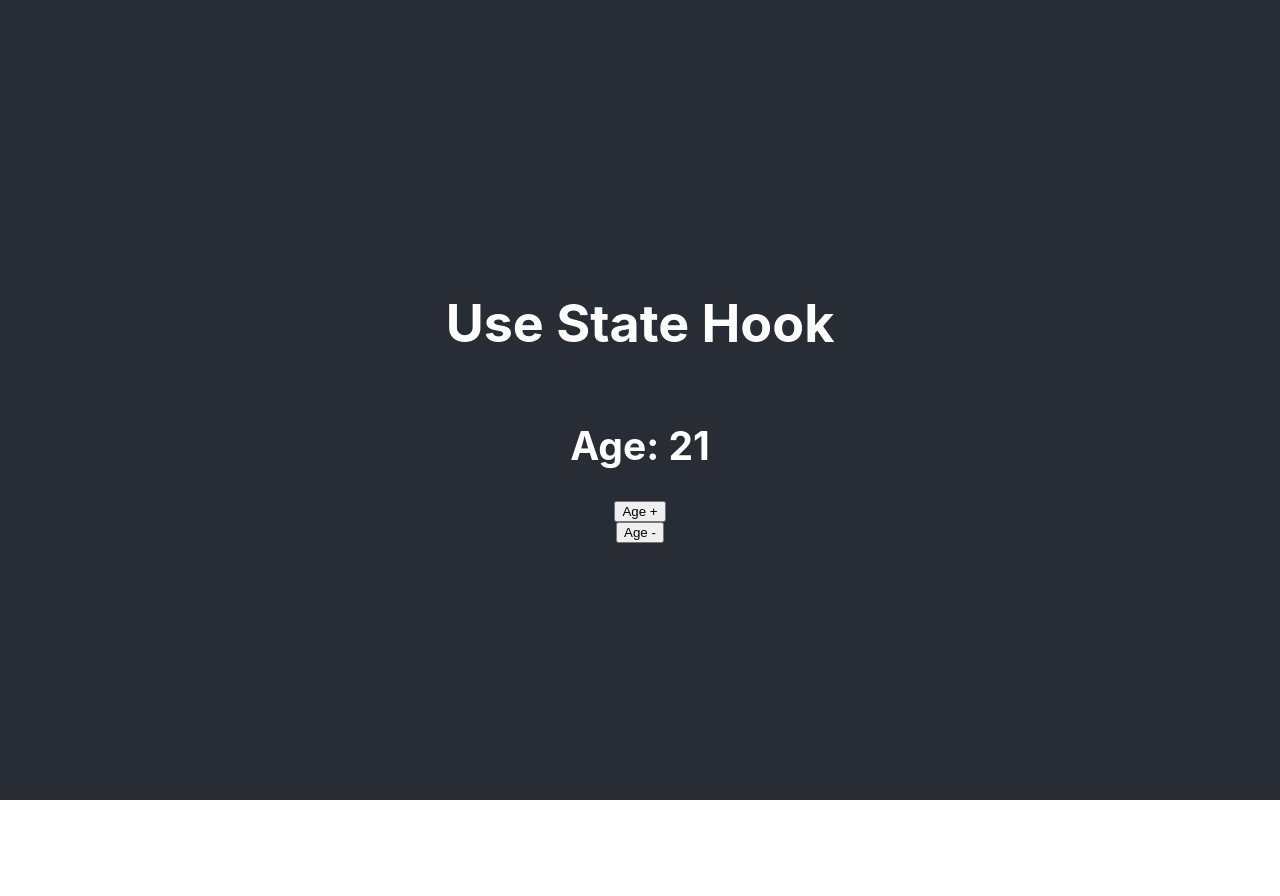
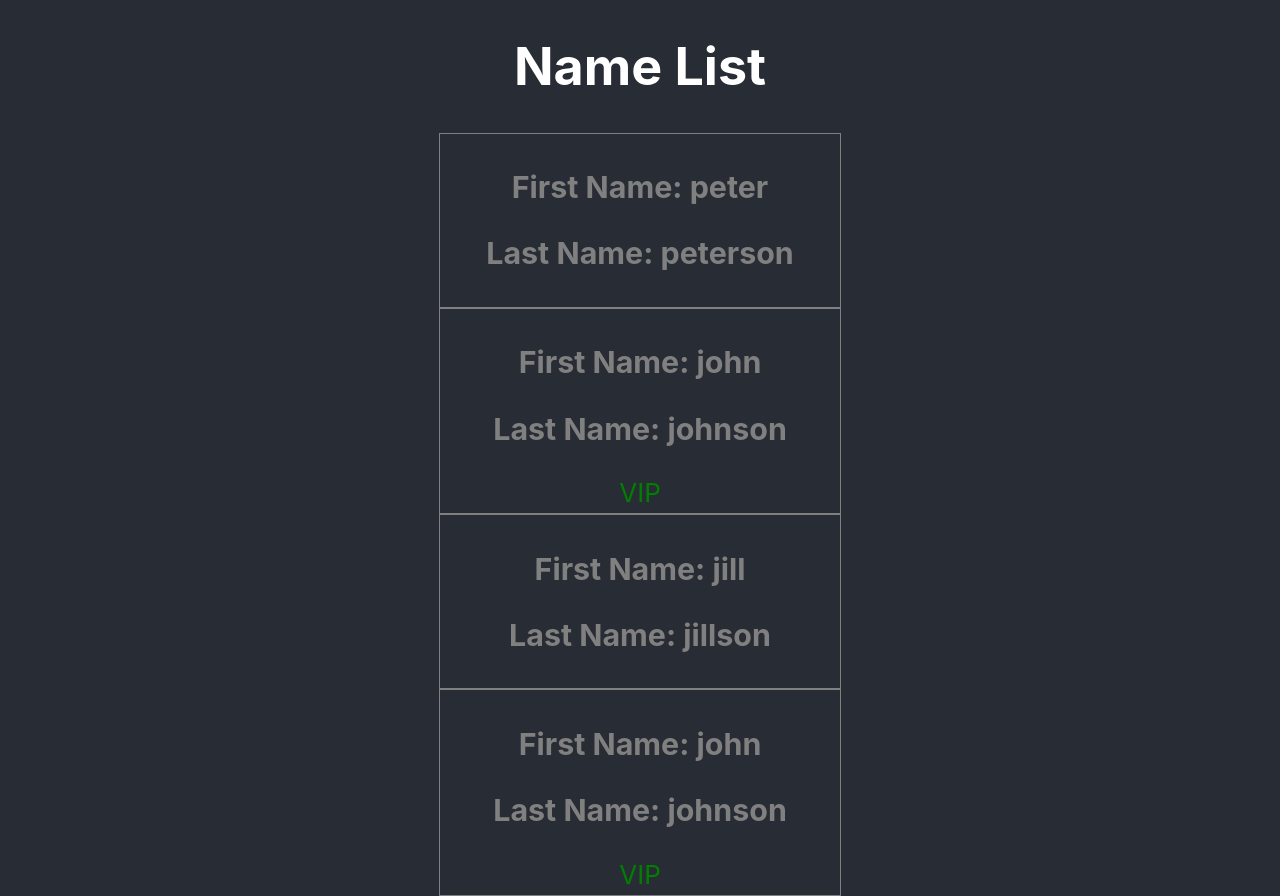
Before and after one commit to chiragdoctor/react-with-hooks, a React (Create React App) app: page / in a window 1280 px wide. Before the commit the page ends 800 px from the top, so only its background shows below. Built offline with nearby package versions, Linux system fonts and the light colour scheme.

Commit message:
intial commit

```diff
--- a/src/App.js
+++ b/src/App.js
@@ -1,24 +1,22 @@
 import React, { useState } from 'react';
+import NameTag from './components/NameTag';
 import './App.scss';
 
+const initialNames = [
+	{ firstName: 'peter', lastName: 'peterson' },
+	{ firstName: 'john', lastName: 'johnson' },
+	{ firstName: 'jill', lastName: 'jillson' },
+	{ firstName: 'john', lastName: 'johnson' },
+];
 function App() {
-	const [age, setAge] = useState(21);
-
-	const ageUpHandle = () => {
-		setAge(age + 1);
-	};
-
-	const ageDownHandle = () => {
-		setAge(age - 1);
-	};
-
+	const [names, setNames] = useState(initialNames);
 	return (
 		<div className='App'>
 			<header className='App-header'>
-				<h1>Use State Hook</h1>
-				<h2>Age: {age}</h2>
-				<button onClick={ageUpHandle}>Age +</button>
-				<button onClick={ageDownHandle}>Age -</button>
+				<h1 className='title'>Name List</h1>
+				{names.map((v, i) => {
+					return <NameTag key={`${v.firstName}${v.lastName}`} firstName={v.firstName} lastName={v.lastName} />;
+				})}
 			</header>
 		</div>
 	);
--- a/src/App.scss
+++ b/src/App.scss
@@ -38,3 +38,11 @@ $color: #282c34;
 		transform: rotate(360deg);
 	}
 }
+
+.name {
+	color: gray;
+	border: 1px solid gray;
+	width: 400px;
+	padding-top: 5px;
+	padding-bottom: 5px;
+}
--- /dev/null
+++ b/src/components/NameTag.js
@@ -0,0 +1,20 @@
+import React from 'react';
+
+const NameTag = (props) => {
+	if (!props.fristName && !props.lastName) {
+		return (
+			<div className='name'>
+				<h3>Invalid Person</h3>
+			</div>
+		);
+	}
+	return (
+		<div className='name'>
+			<h3>First Name: {props.firstName}</h3>
+			<h3>Last Name: {props.lastName}</h3>
+			{props.firstName === 'john' && <div style={{ color: 'green' }}>VIP</div>}
+		</div>
+	);
+};
+
+export default NameTag;
```
